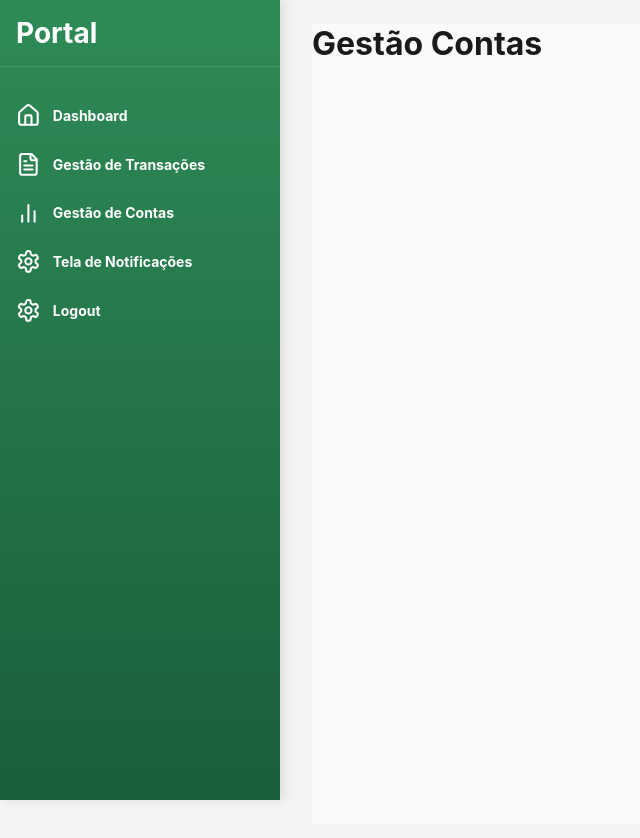
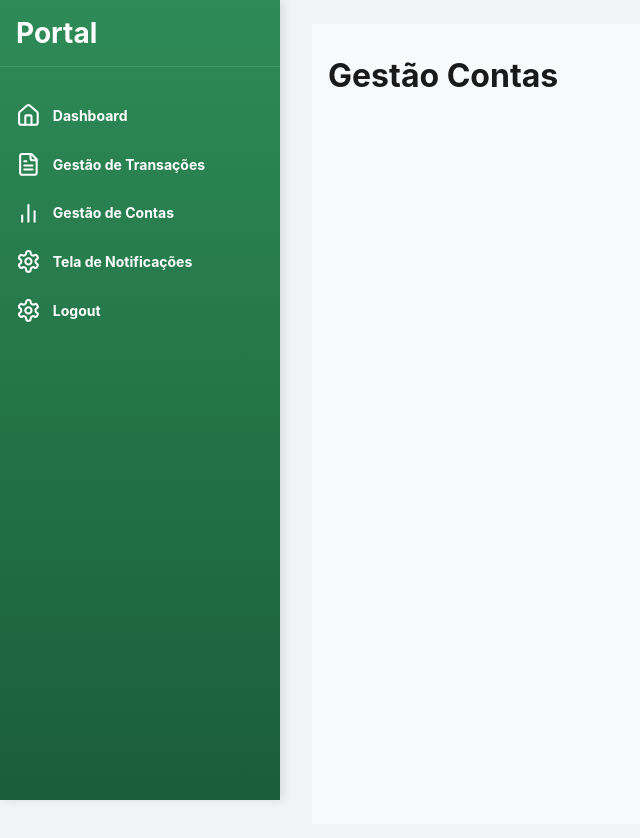
Before and after one commit to RusthenRonald2006/Portal-de-analise-em-anomalias-transacionais, a React (Create React App) app in the folder detec-anomalias/: page /gestaocontas in a window 1280 px wide. Shown: the top 838 px of the page, without its empty margins (0-640 px from the left). Built offline with nearby package versions, Linux system fonts and the light colour scheme; the HTML template or start-up script is replaced by a standard one.

Commit message:
centralizando div

```diff
--- a/detec-anomalias/src/components/Pages/GestaoContas.js
+++ b/detec-anomalias/src/components/Pages/GestaoContas.js
@@ -49,7 +49,9 @@ function GestaoContas(){
             </div>
             <div className={styles.main_content}>
                 <div className={styles.container}>
-                    <h1>Gestão Contas</h1>
+                    <div className={styles.wrapper}>
+                        <h1>Gestão Contas</h1>
+                    </div>
                 </div>
             </div>
         </div>
--- a/detec-anomalias/src/components/Pages/GestaoContas.module.css
+++ b/detec-anomalias/src/components/Pages/GestaoContas.module.css
@@ -45,9 +45,15 @@
     background-color: rgba(0, 0, 0, 0.5);
     z-index: 10;
 }
+/*Container para exibir dados do array de objetos*/
 .container{
     background-color: #f9fafb;
     min-height: 100vh;
+}
+.wrapper{
+    max-width: 80rem;
+    margin: 0 auto;
+    padding: 2rem 1rem;
 }
 @media (max-width:1024px){
     .mobile_menu_button{
```
